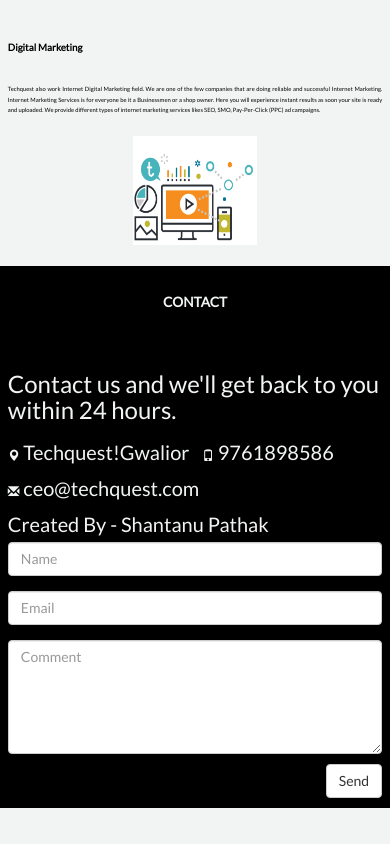
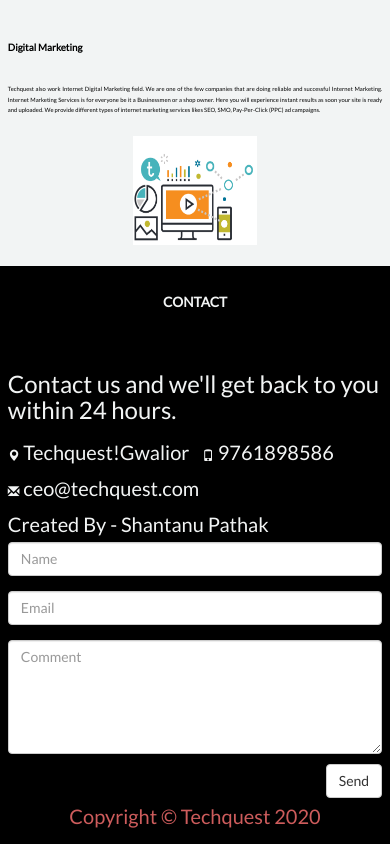
Before and after one commit to shan-pathak/Software-Company-Project, a plain HTML site: page index.html in a window 390 px wide. Shown: the part 1550-2394 px from the top of the page. Before the commit the page ends 2358 px from the top, so only its background shows below. Drawn offline with nearby package versions, Linux system fonts and the light colour scheme.

Commit message:
Added Footer

```diff
--- a/index.html
+++ b/index.html
@@ -196,11 +196,17 @@
       width: 100%;
       margin-bottom: 35px;
     }
+	  .footer footer{
+    font-size: 20px;
+  }
   }
   @media screen and (max-width: 480px) {
     .logo {
       font-size: 150px;
     }
+	  .footer footer{
+    font-size: 20px;
+  }
   }
   </style>
 
@@ -393,6 +399,10 @@
       </div>
     </div>
   </div>
+
+	<div class="footer text-center">
+    <footer>Copyright &copy Techquest 2020</footer>
+  </div>
 </div>
 <script>
 $(document).ready(function(){
```
